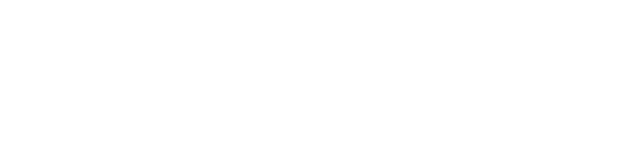
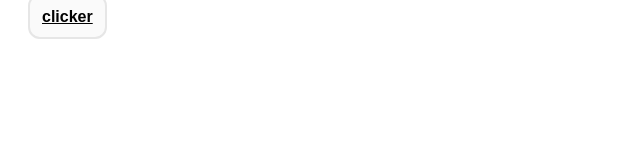
Before and after one commit to butterdogco/epic, a plain HTML site: page index.html in a window 1280 px wide. Shown: the full height of the page, 0-640 px from the left. Drawn offline with Linux system fonts and the light colour scheme.

Commit message:
v1.1 hotfix

```diff
--- a/index.html
+++ b/index.html
@@ -5,7 +5,6 @@
         <style>
             * {
                 font-family: inherit;
-                color: inherit;
             }
 
             body {
@@ -13,10 +12,13 @@
             }
 
             a {
-                padding: 10px;
+                padding: 12px;
+                margin: 20px;
                 border-radius: 12px;
-                color: white;
+                color: black;
                 font-weight: bold;
+                border: rgb(230, 230, 230) 2px solid;
+                background-color: rgb(250, 250, 250);
             }
 
         </style>
```
Also changed, not shown: clicker.html (+2 -2 lines).
